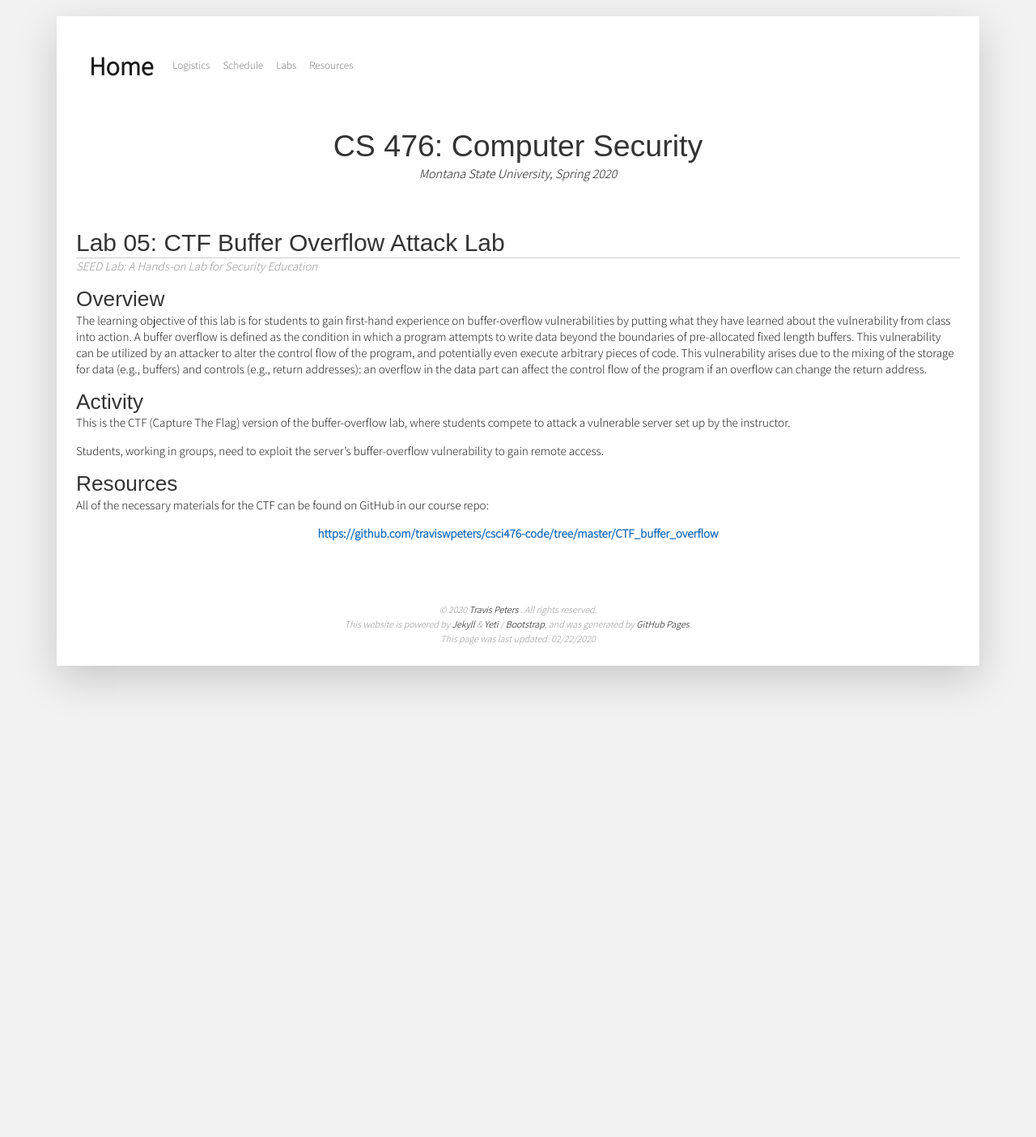
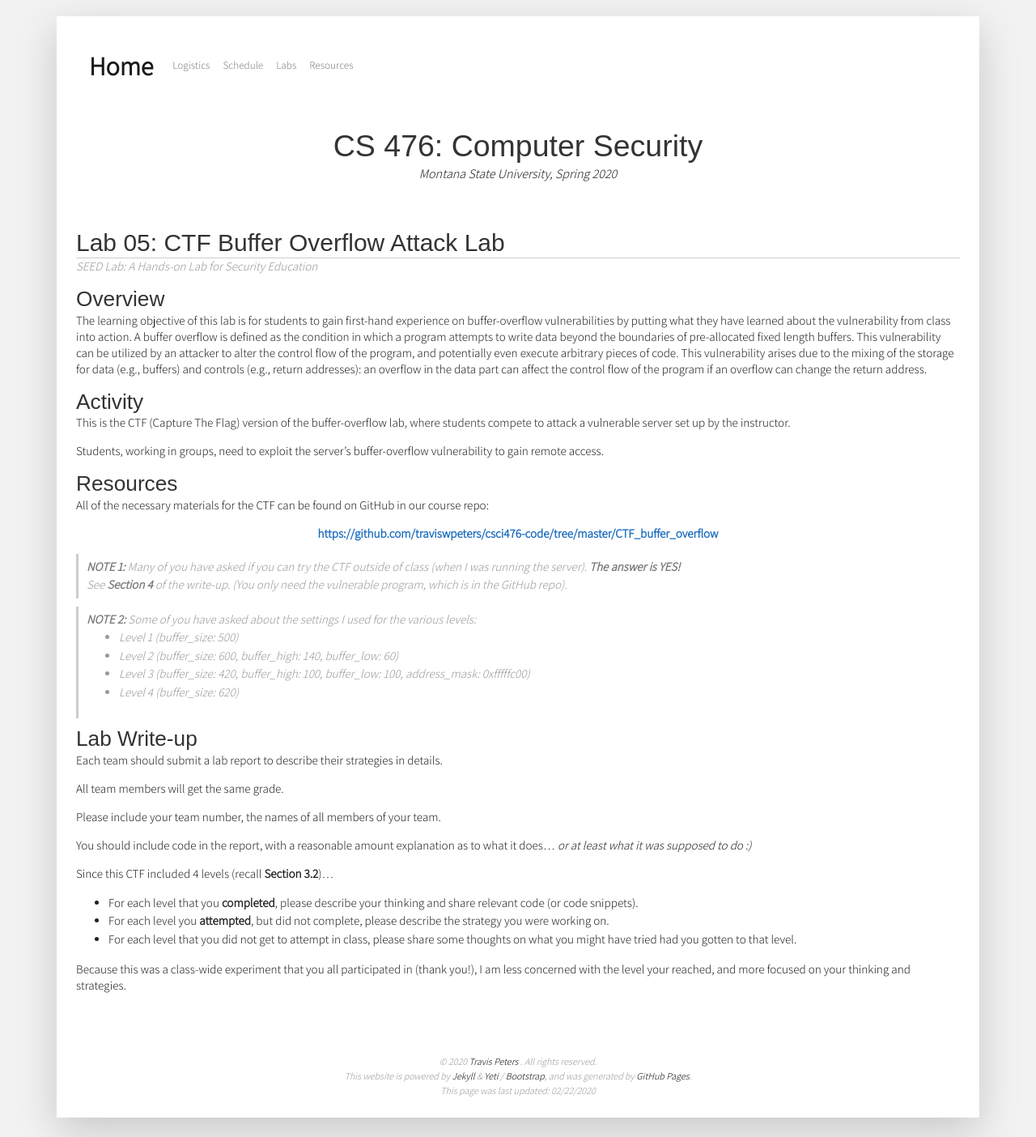
Before and after one commit to traviswpeters/cs476-2020-spring, a Jekyll site: the page built from labs/lab05-CTF.md, in a window 1280 px wide. Shown: the whole page at 81% size. Built offline with Jekyll 4.4.1, drawn with Linux system fonts in a browser that asks for light colours; nearby versions of some CDN libraries; some web fonts are replaced; before the commit the page ends 900 px from its top, so only the background shows below that.

Commit message:
lab05 details

```diff
--- a/labs/lab05-CTF.md
+++ b/labs/lab05-CTF.md
@@ -28,3 +28,32 @@ All of the necessary materials for the CTF can be found on GitHub in our course
 
 **[https://github.com/traviswpeters/csci476-code/tree/master/CTF_buffer_overflow](https://github.com/traviswpeters/csci476-code/tree/master/CTF_buffer_overflow)**
 {:.text-center}
+
+> **NOTE 1:**
+> Many of you have asked if you can try the CTF outside of class (when I was running the server).
+> **The answer is YES!**
+> See **Section 4** of the write-up.
+> (You only need the vulnerable program, which is in the GitHub repo).
+
+> **NOTE 2:** Some of you have asked about the settings I used for the various levels:
+> - Level 1 (buffer_size: 500)
+> - Level 2 (buffer_size: 600, buffer_high: 140, buffer_low: 60)
+> - Level 3 (buffer_size: 420, buffer_high: 100, buffer_low: 100, address_mask: 0xfffffc00)
+> - Level 4 (buffer_size: 620)
+
+### Lab Write-up
+
+Each team should submit a lab report to describe their strategies in details.
+
+All team members will get the same grade.
+
+Please include your team number, the names of all members of your team.
+
+You should include code in the report, with a reasonable amount explanation as to what it does... _or at least what it was supposed to do :)_
+
+Since this CTF included 4 levels (recall **Section 3.2**)...
+- For each level that you **completed**, please describe your thinking and share relevant code (or code snippets).
+- For each level you **attempted**, but did not complete, please describe the strategy you were working on.
+- For each level that you did not get to attempt in class, please share some thoughts on what you might have tried had you gotten to that level.
+
+Because this was a class-wide experiment that you all participated in (thank you!), I am less concerned with the level your reached, and more focused on your thinking and strategies.
```
